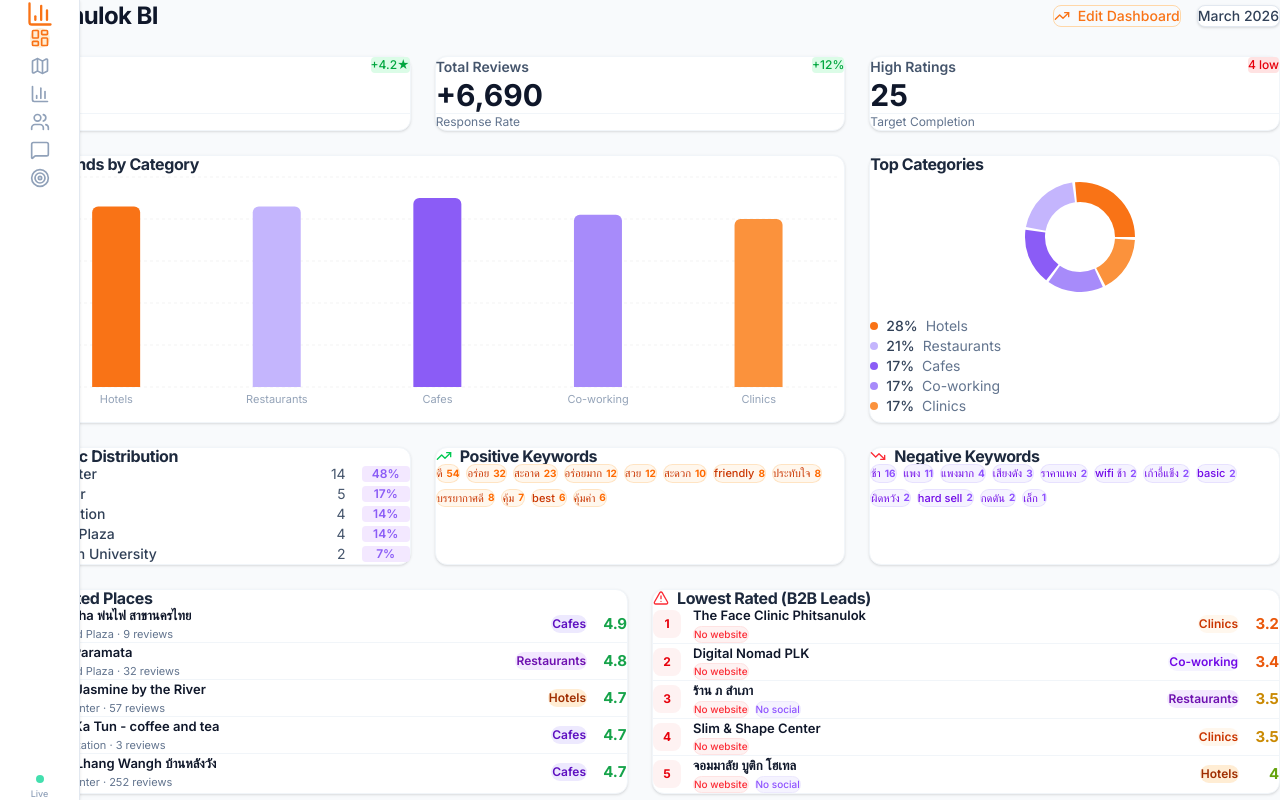
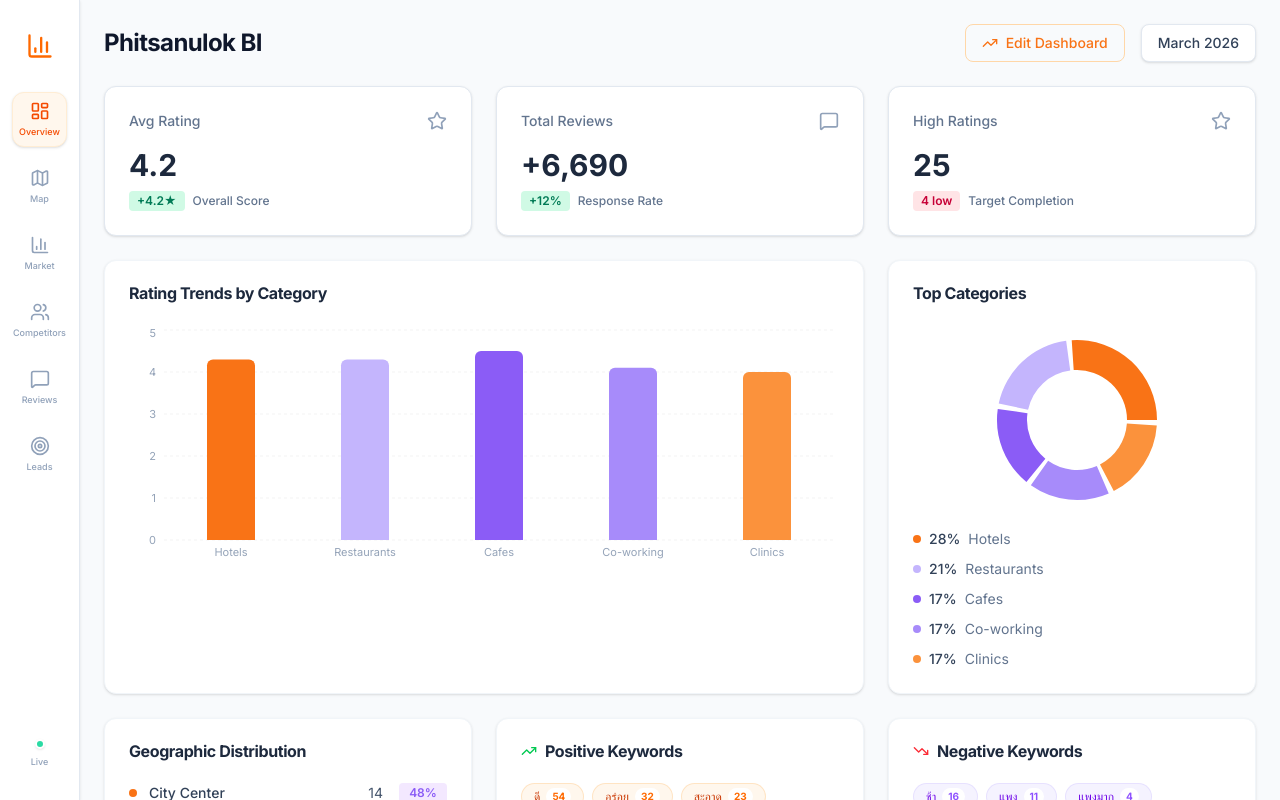
Before and after one commit to simonyosb/phitsanulok-dashboard, a Next.js app: page / in a window 1280 px wide. Shown: the top 800 px of the page. Built offline with nearby package versions, Linux system fonts and the light colour scheme.

Commit message:
style: Refine dashboard layout, component styling, and global CSS for improved UI.

```diff
--- a/package.json
+++ b/package.json
@@ -22,12 +22,12 @@
     "react-leaflet": "^5.0.0",
     "recharts": "^3.7.0",
     "tailwind-merge": "^3.5.0",
-    "tailwindcss": "^4.2.1",
-    "typescript": "^5.9.3"
+    "tailwindcss": "^4.2.1"
   },
   "devDependencies": {
     "@types/leaflet": "^1.9.21",
     "@types/node": "^25.3.5",
-    "@types/react": "^19.2.14"
+    "@types/react": "^19.2.14",
+    "typescript": "5.9.3"
   }
 }
--- a/src/app/globals.css
+++ b/src/app/globals.css
@@ -20,21 +20,7 @@
   --surface: #ffffff;
 }
 
-* {
-  box-sizing: border-box;
-  padding: 0;
-  margin: 0;
-}
-
-html,
 body {
-  max-width: 100vw;
-  overflow-x: hidden;
-}
-
-body {
-  color: var(--foreground);
-  background: var(--background);
   font-family: "Inter", -apple-system, BlinkMacSystemFont, "Segoe UI", Roboto, sans-serif;
   -webkit-font-smoothing: antialiased;
   -moz-osx-font-smoothing: grayscale;
--- a/src/app/layout.tsx
+++ b/src/app/layout.tsx
@@ -17,18 +17,20 @@ export default function RootLayout({
   children: React.ReactNode;
 }) {
   return (
-    <html lang="th">
+    <html lang="en">
       <head>
         <link
           rel="stylesheet"
           href="https://fonts.googleapis.com/css2?family=Inter:wght@400;500;600;700&display=swap"
         />
       </head>
-      <body className="font-[Inter,sans-serif]">
-        <Sidebar />
-        <main className="ml-20 min-h-screen bg-[var(--background)]">
-          <div className="p-6 lg:p-8">{children}</div>
-        </main>
+      <body className="font-[Inter,sans-serif] min-h-screen bg-slate-50 text-slate-900 antialiased">
+        <div className="flex">
+          <Sidebar />
+          <main className="flex-1 w-full pl-20 transition-all">
+            <div className="p-6 max-w-7xl mx-auto">{children}</div>
+          </main>
+        </div>
       </body>
     </html>
   );
--- a/src/app/page.tsx
+++ b/src/app/page.tsx
@@ -181,14 +181,14 @@ export default function OverviewPage() {
               {/* Donut chart */}
               <div className="shrink-0">
                 {mounted && (
-                  <PieChart width={120} height={120}>
+                  <PieChart width={180} height={180}>
                     <Pie
                       data={pieData}
-                      cx={60}
-                      cy={60}
-                      innerRadius={35}
-                      outerRadius={55}
-                      paddingAngle={3}
+                      cx={90}
+                      cy={90}
+                      innerRadius={50}
+                      outerRadius={80}
+                      paddingAngle={4}
                       dataKey="value"
                       stroke="none"
                     >
@@ -200,7 +200,7 @@ export default function OverviewPage() {
                 )}
               </div>
               {/* Legend */}
-              <div className="w-full space-y-3">
+              <div className="w-full space-y-2.5">
                 {categoryStats.map((stat) => {
                   const pct = Math.round((stat.count / totalPlaces) * 100);
                   return (
@@ -262,14 +262,14 @@ export default function OverviewPage() {
             </div>
           </CardHeader>
           <CardContent>
-            <div className="flex flex-wrap gap-1.5">
+            <div className="flex flex-wrap items-center gap-2">
               {positiveKeywords.slice(0, 12).map((kw) => (
                 <span
                   key={kw.keyword}
-                  className="inline-flex items-center gap-1 rounded-full bg-orange-50 border border-orange-200/60 px-2.5 py-1 text-[11px] font-medium text-orange-700"
+                  className="inline-flex items-center gap-1.5 rounded-full bg-orange-50 border border-orange-200/60 px-3 py-1 text-xs font-medium text-orange-700 whitespace-nowrap"
                 >
                   {kw.keyword}
-                  <span className="text-[10px] text-orange-500 font-bold">
+                  <span className="text-[10px] text-orange-500 font-bold bg-white px-1.5 py-0.5 rounded-full">
                     {kw.count}
                   </span>
                 </span>
@@ -287,14 +287,14 @@ export default function OverviewPage() {
             </div>
           </CardHeader>
           <CardContent>
-            <div className="flex flex-wrap gap-1.5">
+            <div className="flex flex-wrap items-center gap-2">
               {negativeKeywords.slice(0, 12).map((kw) => (
                 <span
                   key={kw.keyword}
-                  className="inline-flex items-center gap-1 rounded-full bg-violet-50 border border-violet-200/60 px-2.5 py-1 text-[11px] font-medium text-violet-700"
+                  className="inline-flex items-center gap-1.5 rounded-full bg-violet-50 border border-violet-200/60 px-3 py-1 text-xs font-medium text-violet-700 whitespace-nowrap"
                 >
                   {kw.keyword}
-                  <span className="text-[10px] text-violet-500 font-bold">
+                  <span className="text-[10px] text-violet-500 font-bold bg-white px-1.5 py-0.5 rounded-full">
                     {kw.count}
                   </span>
                 </span>
--- a/src/components/dashboard/sidebar.tsx
+++ b/src/components/dashboard/sidebar.tsx
@@ -27,12 +27,12 @@ export function Sidebar() {
   return (
     <aside className="fixed left-0 top-0 z-40 h-screen w-20 bg-white border-r border-slate-200 flex flex-col items-center py-6 shadow-sm">
       {/* Logo */}
-      <div className="text-[#f97316] mb-10">
+      <div className="text-orange-500 mb-8 mt-2">
         <BarChart3 className="h-7 w-7" />
       </div>
 
       {/* Nav */}
-      <nav className="flex-1 flex flex-col gap-2">
+      <nav className="flex-1 flex flex-col gap-3 w-full px-3">
         {navItems.map((item) => {
           const isActive =
             item.href === "/" ? pathname === "/" : pathname.startsWith(item.href);
@@ -42,21 +42,22 @@ export function Sidebar() {
               href={item.href}
               title={item.label}
               className={cn(
-                "p-3 rounded-xl flex items-center justify-center transition-colors",
+                "w-full aspect-square rounded-xl flex flex-col items-center justify-center gap-1 transition-all",
                 isActive
-                  ? "bg-orange-100 text-[#f97316]"
-                  : "text-slate-400 hover:bg-slate-100 hover:text-slate-600"
+                  ? "bg-orange-50 text-orange-600 shadow-sm border border-orange-100"
+                  : "text-slate-400 hover:bg-slate-50 hover:text-slate-700"
               )}
             >
               <item.icon className="h-5 w-5" />
+              <span className="text-[9px] font-medium">{item.label}</span>
             </Link>
           );
         })}
       </nav>
 
       {/* Bottom status */}
-      <div className="mt-auto flex flex-col items-center gap-1">
-        <div className="h-2 w-2 rounded-full bg-emerald-400 animate-pulse" />
+      <div className="mt-auto flex flex-col items-center gap-1.5 pb-2">
+        <div className="h-2.5 w-2.5 rounded-full bg-emerald-400 border-2 border-white shadow-sm animate-pulse" />
         <p className="text-[9px] text-slate-400 font-medium">Live</p>
       </div>
     </aside>
--- a/src/components/dashboard/stat-card.tsx
+++ b/src/components/dashboard/stat-card.tsx
@@ -19,31 +19,29 @@ export function StatCard({
   change,
 }: StatCardProps) {
   return (
-    <div className="rounded-xl border border-slate-100 bg-white p-6 shadow-sm flex flex-col justify-between">
-      <div className="flex justify-between items-start mb-2">
-        <h3 className="text-sm font-semibold text-slate-600">{title}</h3>
+    <div className="rounded-xl border border-slate-200 bg-white p-6 shadow-sm flex flex-col gap-4">
+      <div className="flex justify-between items-center">
+        <h3 className="text-sm font-medium text-slate-500">{title}</h3>
+        <Icon className="h-5 w-5 text-slate-400" />
+      </div>
+      <div>
+        <div className="text-3xl font-bold text-slate-800">{value || "0.0"}</div>
+        <div className="flex items-center gap-2 mt-2">
           {change && (
             <span
               className={cn(
-              "px-2 py-1 rounded text-xs font-medium",
+                "px-2 py-0.5 rounded text-xs font-semibold",
                 change.positive
-                ? "bg-green-100 text-green-600"
-                : "bg-red-100 text-red-600"
+                  ? "bg-emerald-100 text-emerald-700"
+                  : "bg-rose-100 text-rose-700"
               )}
             >
               {change.positive ? "+" : ""}{change.value}
             </span>
           )}
+          {subtitle && <span className="text-xs text-slate-500 font-medium">{subtitle}</span>}
         </div>
-      <div className="flex items-end gap-2 border-b border-slate-100 pb-4 mb-4">
-        <span className="text-3xl font-bold">{value}</span>
-        {title === "Avg Rating" && (
-          <Icon className="h-5 w-5 text-orange-400 mb-1" />
-        )}
       </div>
-      {subtitle && (
-        <p className="text-xs text-slate-500">{subtitle}</p>
-      )}
     </div>
   );
 }
```
Also changed, not shown: 1 other file (tests, documents, lock files or other folders). Lines whose indentation alone changed are shown as unchanged.
